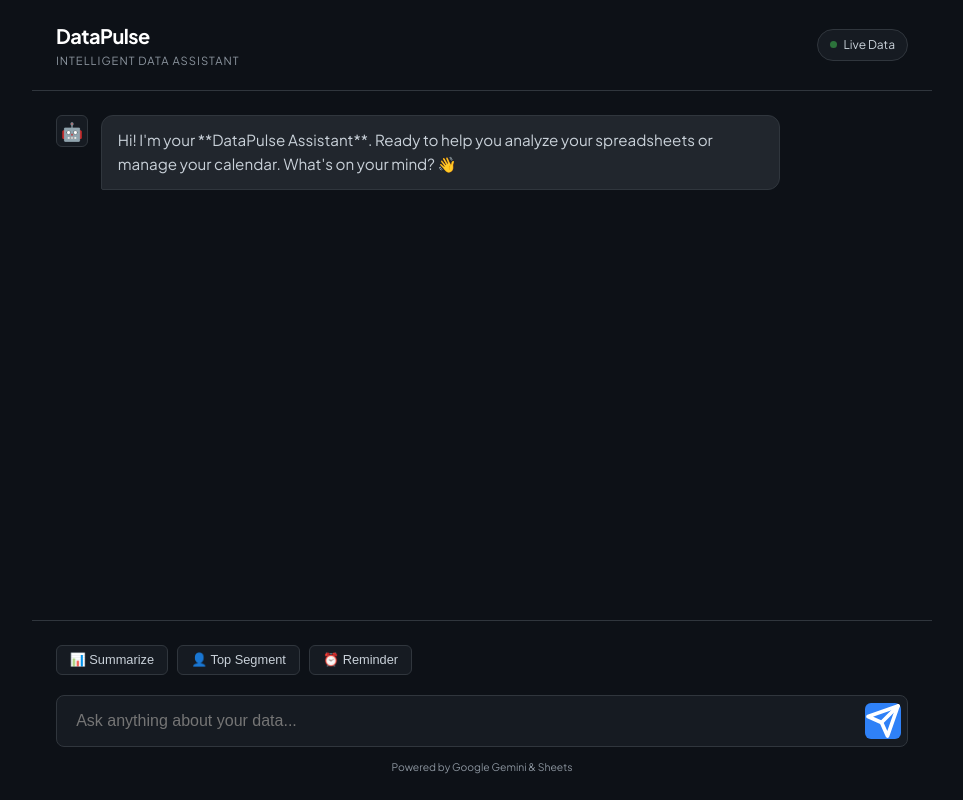
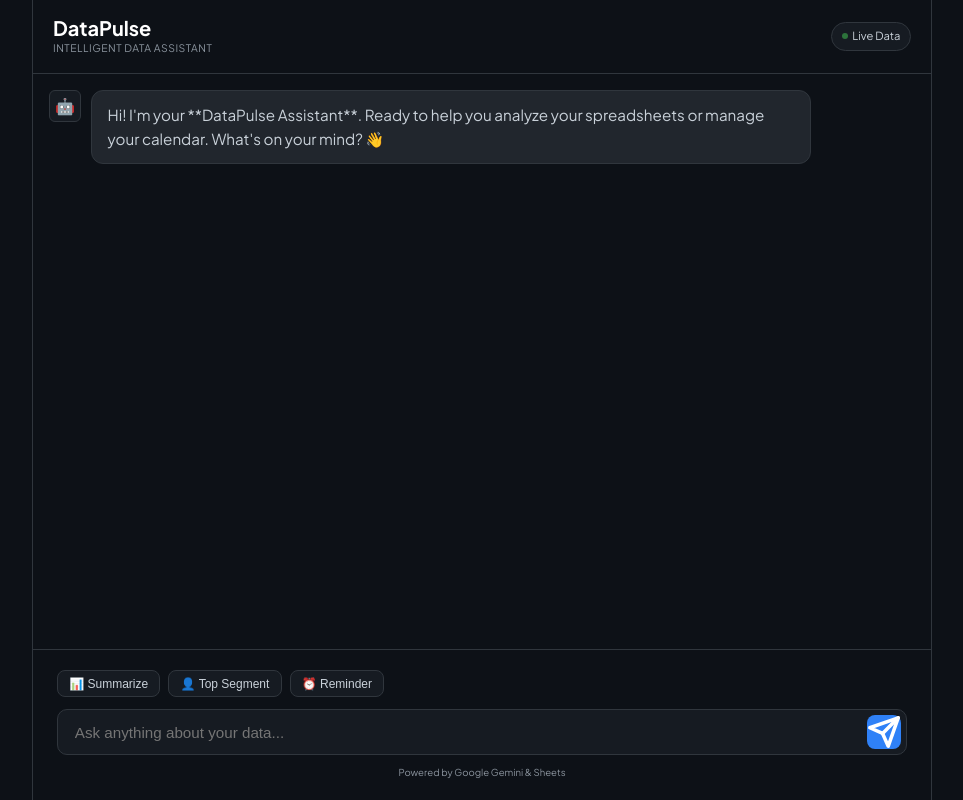
Before and after one commit to Subhajit-Chowdhury/Virtual-PromptWars-H2S-001, a Flask app: page / in a window 1280 px wide. Shown: the whole page, without its empty margins (158-1121 px from the left). Run offline with Flask 3, Linux system fonts and the light colour scheme.

Commit message:
feat: implement base stylesheet for chat interface layout and components

```diff
--- a/static/css/style.css
+++ b/static/css/style.css
@@ -20,56 +20,66 @@ body {
     background-color: var(--bg-primary);
     color: var(--text-main);
     line-height: 1.6;
-    height: 100vh;
+    height: 100dvh; /* Dynamic viewport height for mobile */
     overflow: hidden;
+    display: flex;
+    justify-content: center;
 }
 
 .app-wrapper {
     display: flex;
     flex-direction: column;
-    height: 100vh;
+    height: 100%;
+    width: 100%;
     max-width: 900px;
-    margin: 0 auto;
+    background: var(--bg-primary);
+    border-left: 1px solid var(--border-color);
+    border-right: 1px solid var(--border-color);
 }
 
 /* Header */
 .app-header {
-    padding: 1.25rem 1.5rem;
+    padding: 1rem 1.25rem;
     display: flex;
     justify-content: space-between;
     align-items: center;
     border-bottom: 1px solid var(--border-color);
-    background: var(--bg-primary);
+    z-index: 10;
+}
+
+.brand {
+    display: flex;
+    flex-direction: column;
 }
 
 .logo-text {
-    font-size: 1.25rem;
+    font-size: 1.15rem;
     font-weight: 700;
     color: white;
-    letter-spacing: -0.5px;
+    line-height: 1.2;
 }
 
 .tagline {
-    font-size: 0.7rem;
+    font-size: 0.65rem;
     color: var(--text-dim);
     text-transform: uppercase;
-    letter-spacing: 1px;
+    letter-spacing: 0.5px;
 }
 
 .status-pill {
-    font-size: 0.75rem;
-    padding: 0.35rem 0.75rem;
+    font-size: 0.7rem;
+    padding: 0.3rem 0.6rem;
     background: var(--bg-secondary);
     border: 1px solid var(--border-color);
     border-radius: 20px;
     display: flex;
     align-items: center;
-    gap: 0.4rem;
+    gap: 0.3rem;
 }
 
 .dot {
-    width: 7px;
-    height: 7px;
+    width: 6px;
+    height: 6px;
     background: #3fb950;
     border-radius: 50%;
     animation: pulse 2s infinite;
@@ -79,18 +89,19 @@ body {
 #chat-window {
     flex: 1;
     overflow-y: auto;
-    padding: 1.5rem;
+    padding: 1rem;
     display: flex;
     flex-direction: column;
-    gap: 1.25rem;
-    scrollbar-width: thin;
-    scrollbar-color: var(--border-color) transparent;
+    gap: 1rem;
+    scrollbar-width: none;
 }
+
+#chat-window::-webkit-scrollbar { display: none; }
 
 .message-group {
     display: flex;
-    gap: 0.8rem;
-    max-width: 85%;
+    gap: 0.6rem;
+    max-width: 88%;
     animation: slideUp 0.3s ease;
 }
 
@@ -98,80 +109,71 @@ body {
 .message-group.user { align-self: flex-end; flex-direction: row-reverse; }
 
 .msg-avatar {
-    width: 32px;
-    height: 32px;
+    width: 28px;
+    height: 28px;
     background: var(--bg-secondary);
     border: 1px solid var(--border-color);
     border-radius: 6px;
     display: flex;
     align-items: center;
     justify-content: center;
-    font-size: 1.1rem;
+    font-size: 1rem;
     flex-shrink: 0;
 }
 
 .msg-content {
-    padding: 0.75rem 1rem;
+    padding: 0.6rem 0.9rem;
     border-radius: 12px;
-    font-size: 0.95rem;
+    font-size: 0.92rem;
+    word-wrap: break-word;
 }
 
 .assistant .msg-content {
     background: var(--assistant-bg);
     border: 1px solid var(--border-color);
-    border-bottom-left-radius: 2px;
 }
 
 .user .msg-content {
     background: var(--user-bg);
     color: white;
-    border-bottom-right-radius: 2px;
 }
 
 /* Controls */
 .controls {
-    padding: 1.5rem;
+    padding: 0.75rem 1rem 1.25rem;
     background: var(--bg-primary);
     border-top: 1px solid var(--border-color);
 }
 
 .quick-actions {
     display: flex;
-    gap: 0.6rem;
-    margin-bottom: 1rem;
+    gap: 0.5rem;
+    margin-bottom: 0.75rem;
     overflow-x: auto;
-    padding-bottom: 0.25rem;
+    scrollbar-width: none;
+    -ms-overflow-style: none;
 }
+
+.quick-actions::-webkit-scrollbar { display: none; }
 
 .action-chip {
     background: var(--bg-secondary);
     border: 1px solid var(--border-color);
     color: var(--text-main);
-    padding: 0.4rem 0.8rem;
-    border-radius: 6px;
-    font-size: 0.8rem;
+    padding: 0.35rem 0.7rem;
+    border-radius: 8px;
+    font-size: 0.75rem;
     cursor: pointer;
     white-space: nowrap;
-    transition: all 0.2s;
-}
-
-.action-chip:hover {
-    border-color: var(--accent-color);
-    background: #1c222b;
 }
 
 .input-area {
     display: flex;
     background: var(--bg-secondary);
     border: 1px solid var(--border-color);
-    border-radius: 8px;
-    padding: 0.4rem;
+    border-radius: 10px;
+    padding: 0.3rem;
     align-items: center;
-}
-
-.input-area:focus-within {
-    border-color: var(--accent-color);
-    outline: 2px solid rgba(47, 129, 247, 0.4);
 }
 
 input {
@@ -179,18 +181,18 @@ input {
     background: transparent;
     border: none;
     color: white;
-    padding: 0.6rem 0.8rem;
+    padding: 0.5rem 0.75rem;
     outline: none;
-    font-size: 1rem;
+    font-size: 0.95rem;
 }
 
 button#send-btn {
     background: var(--accent-color);
     color: white;
     border: none;
-    width: 36px;
-    height: 36px;
-    border-radius: 6px;
+    width: 34px;
+    height: 34px;
+    border-radius: 8px;
     display: flex;
     align-items: center;
     justify-content: center;
@@ -199,54 +201,33 @@ button#send-btn {
 
 .legal-text {
     text-align: center;
-    font-size: 0.65rem;
+    font-size: 0.6rem;
     color: var(--text-dim);
-    margin-top: 0.8rem;
+    margin-top: 0.6rem;
 }
 
-/* Skeleton loader for Classic Style */
-@keyframes shimmer {
-    0% { background-position: -468px 0; }
-    100% { background-position: 468px 0; }
-}
-
+/* Skeletons */
+@keyframes shimmer { 0% { background-position: -468px 0; } 100% { background-position: 468px 0; } }
 .skeleton {
-    height: 12px;
-    margin: 8px 0;
-    border-radius: 4px;
+    height: 10px; margin: 6px 0; border-radius: 4px;
     background: #30363d;
     background-image: linear-gradient(to right, #30363d 0%, #3d444d 20%, #30363d 40%, #30363d 100%);
     background-repeat: no-repeat;
     background-size: 800px 104px;
-    display: inline-block;
-    position: relative;
-    animation-duration: 1.2s;
-    animation-fill-mode: forwards;
-    animation-iteration-count: infinite;
-    animation-name: shimmer;
-    animation-timing-function: linear;
+    display: inline-block; position: relative;
+    animation: shimmer 1.2s linear infinite forwards;
+}
+.sk-1 { width: 100px; }
+.sk-2 { width: 160px; }
+
+/* Desktop Tweaks */
+@media (min-width: 768px) {
+    .app-wrapper { border-left: 1px solid var(--border-color); border-right: 1px solid var(--border-color); }
+    .logo-text { font-size: 1.25rem; }
+    .msg-avatar { width: 32px; height: 32px; }
+    .msg-content { font-size: 0.95rem; padding: 0.75rem 1rem; }
+    .controls { padding: 1.25rem 1.5rem; }
 }
 
-.sk-1 { width: 45%; }
-.sk-2 { width: 75%; }
-
-/* Animations */
-@keyframes slideUp {
-    from { opacity: 0; transform: translateY(10px); }
-    to { opacity: 1; transform: translateY(0); }
-}
-
-@keyframes pulse {
-    0% { opacity: 1; }
-    50% { opacity: 0.5; }
-    100% { opacity: 1; }
-}
-
-/* Responsive */
-@media (max-width: 600px) {
-    .app-header { padding: 1rem; }
-    .logo-text { font-size: 1.1rem; }
-    .status-pill { display: none; }
-    .message-group { max-width: 95%; }
-    .controls { padding: 1rem; }
-}
+@keyframes slideUp { from { opacity: 0; transform: translateY(8px); } to { opacity: 1; transform: translateY(0); } }
+@keyframes pulse { 0% { opacity: 1; } 50% { opacity: 0.5; } 100% { opacity: 1; } }
```
